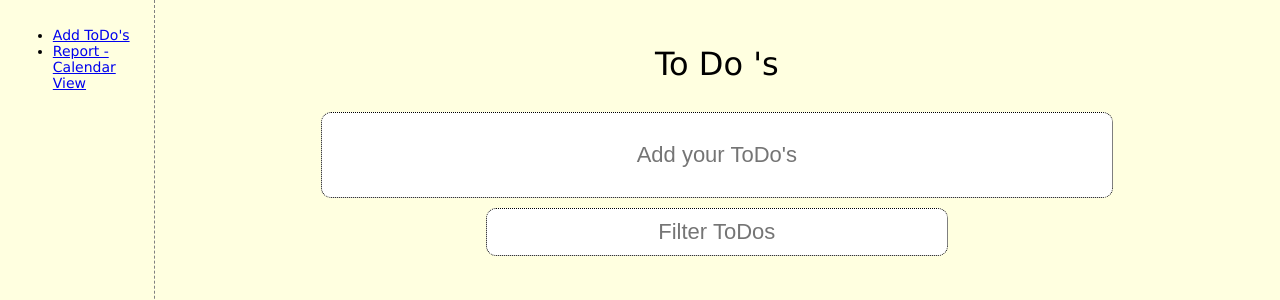
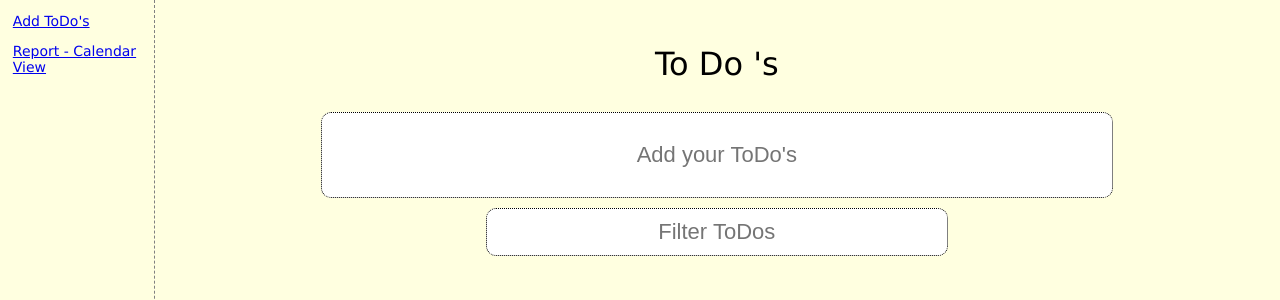
Before and after one commit to spandzgit/ToDo, a React (Create React App) app: page /todo in a window 1280 px wide. Shown: the top 300 px of the page. Built offline with nearby package versions, Linux system fonts and the light colour scheme.

Commit message:
react calendar event mapping to todos and rendering with code clean up and comments

```diff
--- a/package.json
+++ b/package.json
@@ -6,11 +6,15 @@
     "@testing-library/jest-dom": "^5.11.4",
     "@testing-library/react": "^11.1.0",
     "@testing-library/user-event": "^12.1.10",
+    "css-loader": "^4.2.0",
+    "moment": "^2.29.1",
+    "postcss-loader": "^6.1.1",
     "react": "^17.0.2",
-    "react-calendar": "^3.4.0",
+    "react-big-calendar": "^0.33.5",
     "react-dom": "^17.0.2",
     "react-router-dom": "^5.2.0",
     "react-scripts": "4.0.3",
+    "sass-loader": "10.1.1",
     "web-vitals": "^1.0.1"
   },
   "scripts": {
--- a/src/App.css
+++ b/src/App.css
@@ -114,3 +114,25 @@ body {
   text-align: center;
   margin-top: 10px;
 }
+
+.app-nav-list {
+  list-style: none;
+  margin: 0;
+  padding: 0;
+  height: 100%;
+  display: flex;
+  flex-direction: column;
+}
+
+.app-nav-list-items {
+  height: 30px;
+}
+
+.app-calendar-holder {
+  display: flex;
+  justify-content: center;
+  align-items: center;
+  position: absolute;
+  height: 90%;
+  width: 86%;
+}
--- a/src/App.js
+++ b/src/App.js
@@ -1,9 +1,15 @@
 import React, {useState, useEffect} from 'react';
 import PropTypes from "prop-types";
 import {BrowserRouter as Router, Switch, Route, Link, Redirect} from "react-router-dom";
+import { Calendar, momentLocalizer } from 'react-big-calendar'
+import moment from 'moment'
 
 import './App.css';
+import 'react-big-calendar/lib/css/react-big-calendar.css';
 
+/**
+ * Header component for the ToDo view to render the Header of the App.
+ */
 function Header() {
   return (
     <header className="app-header">
@@ -12,11 +18,15 @@ function Header() {
   );
 }
 
+/**
+ * Side Navigation component rendering the side navigation bar containing navgiation list items
+ * and correspoding link paths to render.
+ */
 function SideNav() {
   return (
     <nav className="app-side-nav">
-      <ul>
-        <li>
+      <ul className="app-nav-list">
+        <li className="app-nav-list-items">
           <Link to="/todo">Add ToDo's</Link>
         </li>
         <li>
@@ -27,12 +37,45 @@ function SideNav() {
   )
 }
 
+/**
+ * App reporting component to render calendar. Using third party react component <react-big-calendar>
+ * dependency added.
+ */
 function CalendarView() {
+  const localizer = momentLocalizer(moment);
+  const [events, setEvents] = useState([]);
+
+  useEffect(() => {
+    const todos = JSON.parse(localStorage.getItem('todos'));
+    if(todos) {
+      let events = todos.map((ele, idx) => {
+        return {
+          title: ele.todo,
+          start: ele.dueDate,
+          end: ele.dueDate
+        }
+      });
+      setEvents(events);
+    }
+  }, []);
+
   return (
-    <p>Calendar View</p>
+    <div className="app-calendar-holder">
+      <Calendar
+        localizer={localizer}
+        events={events}
+        startAccessor="start"
+        endAccessor="end"
+        style={{ height: 700, width: 900 }}
+      />
+    </div>
   )
 }
 
+/**
+ * Todo view encapsulator for the main view for Todo's containing the header and mainContainer
+ * components.
+ */
 function TodoView() {
   return (
     <React.Fragment>
@@ -42,6 +85,9 @@ function TodoView() {
   )
 }
 
+/**
+ * ToDo List Component. Takes all the todo details and handlers as props and renders the view accordingly.
+ */
 function TodoLists({editMode, editingTodo, ele, index, filterValue, handleEditChange, handleKeyChng, handleUpdate, handleDelete}) {
   return (
     editMode && editingTodo.oldStateTodo === ele.todo ?
@@ -77,6 +123,10 @@ TodoLists.propTypes = {
   handleDelete: PropTypes.func.isRequired
 }
 
+/**
+ * Main Container component. Has the component state and handler function implementations.
+ * Child component rendering with passing related props.
+ */
 function MainContainer() {
   const [todos, setTodos] = useState(
     []
@@ -124,7 +174,7 @@ function MainContainer() {
   }
 
   const handleEditChange = event => {
-    setEditingTodo({...editingTodo, todo: `${event.target.value}`});
+    setEditingTodo({...editingTodo, todo: event.target.value});
   }
 
   const handleKeyChng = (index) => (event) => {
@@ -207,12 +257,16 @@ function MainContainer() {
   )
 }
 
+/**
+ * Base App Component rendering the complete view of the App. Side nav for side navigation and related
+ * router to link the correspoding path(component) to render.
+ */
 export default class App extends React.Component {
   render() {
     return (
       <div className="app">
         <Router>
-        <SideNav />
+          <SideNav />
           <div className="app-holder">
             <Switch>
               <Redirect exact from="/" to="/todo" />
@@ -220,7 +274,7 @@ export default class App extends React.Component {
                 <TodoView />
               </Route>
               <Route path="/report">
-                <CalendarView />
+                <CalendarView/>
               </Route>
             </Switch>
           </div>
```
Also changed, not shown: 1 other file (tests, documents, lock files or other folders).
